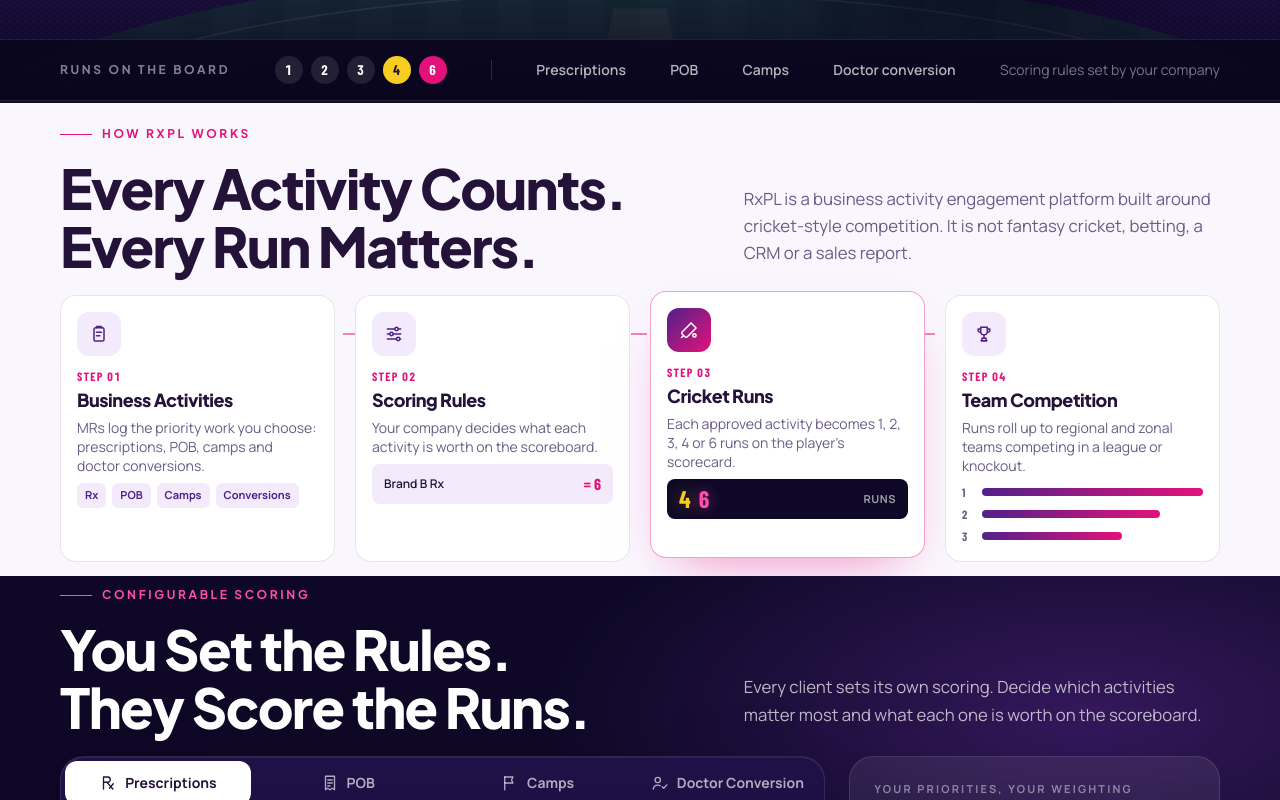
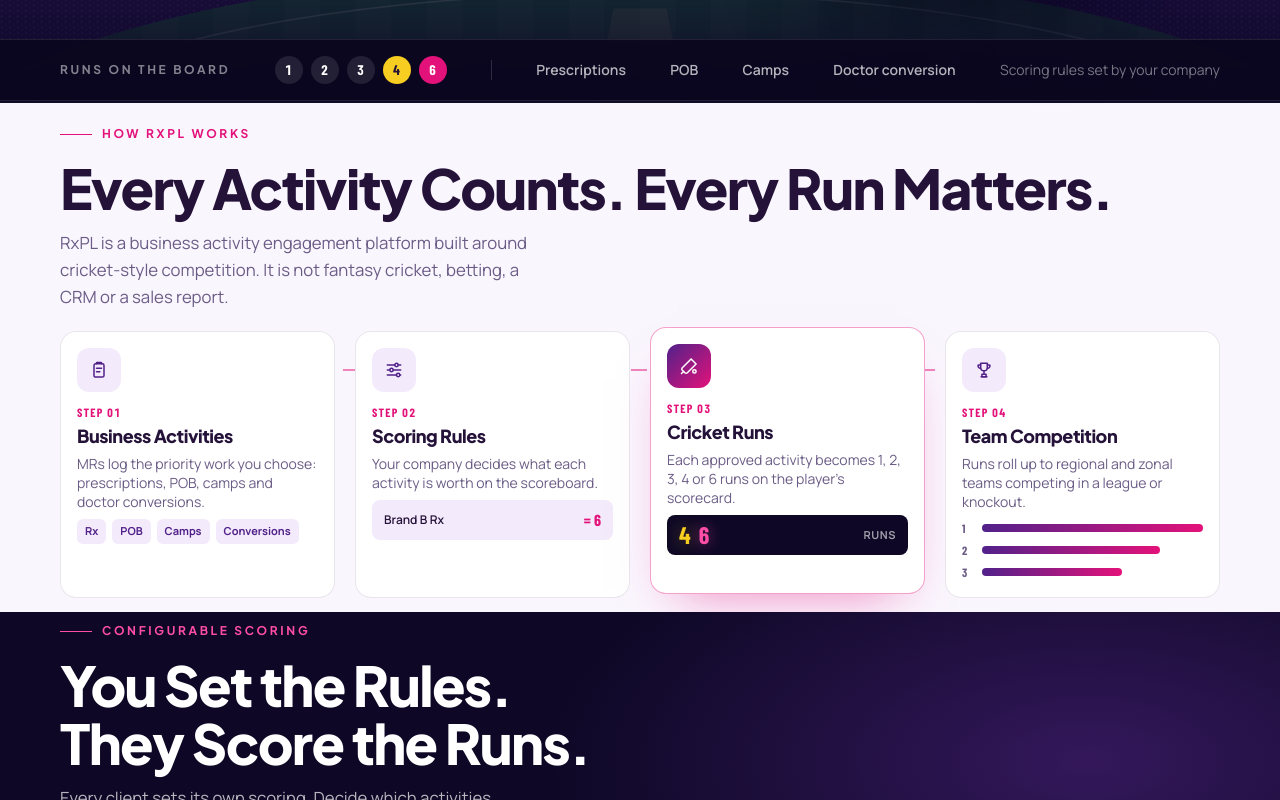
Before and after one commit to Rohan9833/rxpl-microsite, a React (Vite) app: page / in a window 1280 px wide. Shown: the part 700-1500 px from the top of the page. Built offline with nearby package versions, Linux system fonts and the light colour scheme.

Commit message:
Stack section headings and intro on desktop

```diff
--- a/src/parts.jsx
+++ b/src/parts.jsx
@@ -42,15 +42,15 @@ export function Crest({ t, size = 34 }) {
 
 export function SectionHead({ eyebrow, title, intro, dark = false, children }) {
   return (
-    <div className="grid gap-3 @desk:grid-cols-12 @desk:items-end">
-      <div className="@desk:col-span-7">
+    <div className="grid gap-3 @desk:grid-cols-12 @desk:items-start">
+      <div className="@desk:col-span-12">
         <div className={`eyebrow flex items-center gap-2.5 ${dark ? 'text-pink' : 'text-magenta'}`}>
           <span className="h-px w-8 bg-current" />{eyebrow}
         </div>
         <h2 className={`h-section mt-4 ${dark ? 'text-white' : 'text-ink'}`}>{title}</h2>
       </div>
       {(intro || children) && (
-        <div className="@desk:col-span-5 @desk:pb-2">
+        <div className="@desk:col-span-12">
           {intro && <p className={`max-w-[46ch] text-[1.05rem] leading-relaxed ${dark ? 'text-white/70' : 'text-muted'}`}>{intro}</p>}
           {children}
         </div>
```
